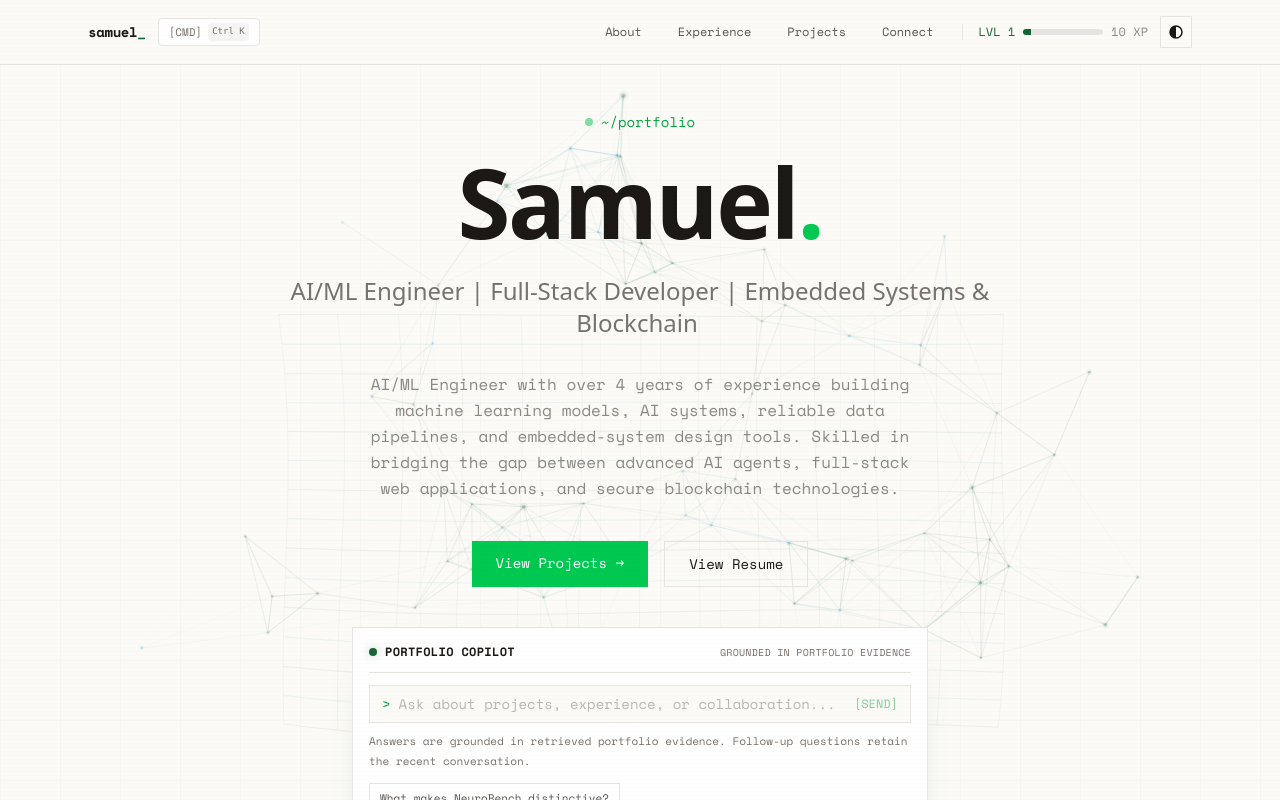
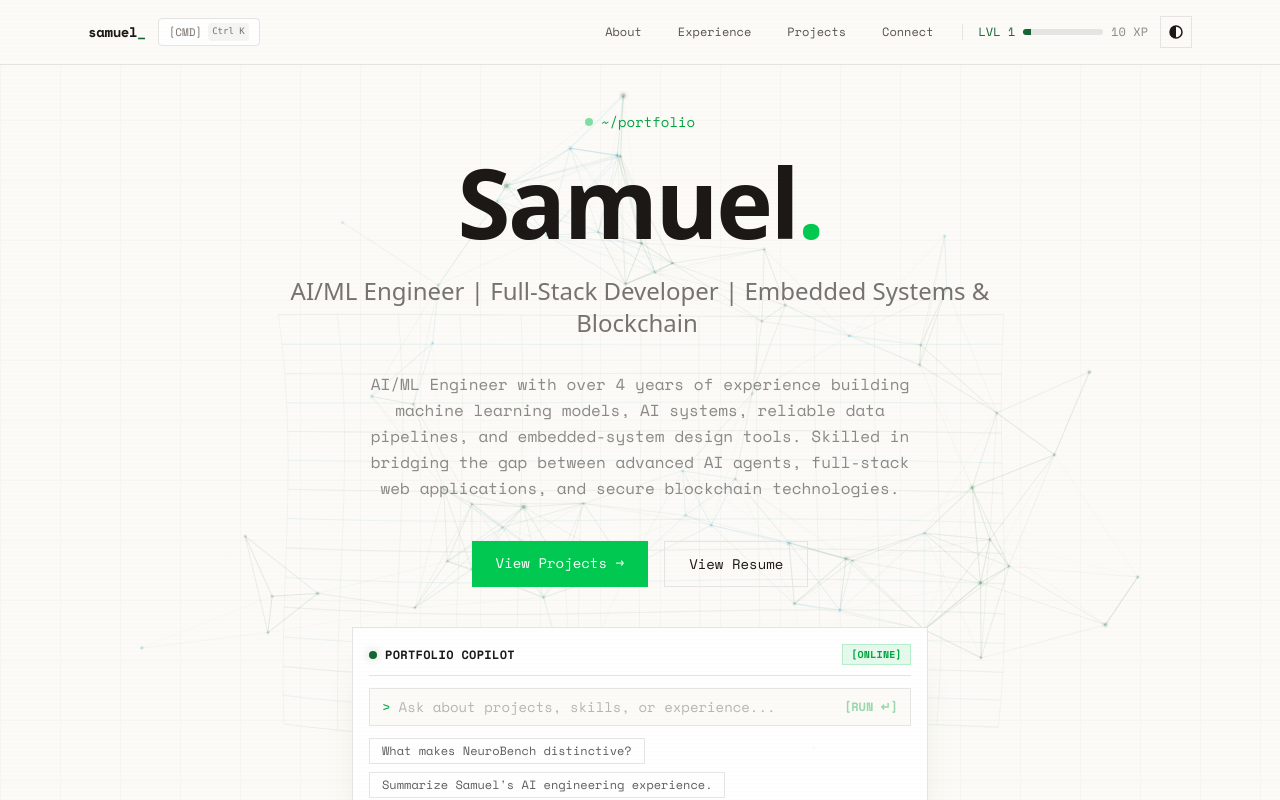
Before and after one commit to samuel-1-avson/portfolio, a Next.js app: page / in a window 1280 px wide. Shown: the top 800 px of the page. Built offline with nearby package versions, Linux system fonts and the light colour scheme.

Commit message:
style: streamline and declutter Portfolio Copilot chat UI

```diff
--- a/src/components/sections/HeroSection.tsx
+++ b/src/components/sections/HeroSection.tsx
@@ -115,39 +115,42 @@ const HeroSection = () => {
 
             <div className="mx-auto mt-10 max-w-xl text-left">
               <div className="border border-[var(--retro-border)] bg-[color:color-mix(in_srgb,var(--retro-card-bg)_94%,transparent)] p-3 shadow-[0_16px_48px_-32px_var(--terminal-glow)] sm:p-4">
-                <div className="mb-3 flex items-center justify-between gap-3 border-b border-[var(--retro-border)] pb-3">
+                <div className="mb-3 flex items-center justify-between gap-3 border-b border-[var(--retro-border)] pb-2.5">
                   <div className="flex items-center gap-2 font-mono text-xs font-semibold tracking-wide text-[var(--retro-fg)]">
                     <span className="size-2 rounded-full bg-[var(--terminal-green)] shadow-[0_0_10px_var(--terminal-glow)]" />
                     PORTFOLIO COPILOT
                   </div>
-                  <span className="font-mono text-[10px] uppercase tracking-wide text-[var(--text-subtle)]">Grounded in portfolio evidence</span>
+                  <span className="font-mono text-[10px] font-bold text-green-600 uppercase tracking-wide bg-green-500/10 px-2 py-0.5 border border-green-500/20">[ONLINE]</span>
                 </div>
               <form onSubmit={(event) => { event.preventDefault(); void ask(chatInput); }} className="relative">
                 <div className="flex items-center gap-2 border border-[var(--retro-border)] bg-[var(--retro-bg)] px-3 py-2">
                   <span className="font-mono text-sm text-green-600" aria-hidden="true">&gt;</span>
                   <label className="sr-only" htmlFor="portfolio-question">Ask Samuel&apos;s portfolio assistant</label>
-                  <input ref={inputRef} id="portfolio-question" type="text" value={chatInput} onChange={(event) => setChatInput(event.target.value)} maxLength={800} disabled={isTyping} aria-describedby="portfolio-assistant-hint" placeholder="Ask about projects, experience, or collaboration..." className="min-w-0 flex-1 bg-transparent font-mono text-sm text-[var(--retro-fg)] placeholder:text-[var(--retro-fg)]/30 outline-none" />
-                  <button type="submit" disabled={isTyping || !chatInput.trim()} className="font-mono text-xs text-green-600 transition-colors hover:text-green-500 disabled:opacity-50">[SEND]</button>
+                  <input ref={inputRef} id="portfolio-question" type="text" value={chatInput} onChange={(event) => setChatInput(event.target.value)} maxLength={800} disabled={isTyping} placeholder="Ask about projects, skills, or experience..." className="min-w-0 flex-1 bg-transparent font-mono text-sm text-[var(--retro-fg)] placeholder:text-[var(--retro-fg)]/30 outline-none" />
+                  <button type="submit" disabled={isTyping || !chatInput.trim()} className="font-mono text-xs font-bold text-green-600 transition-colors hover:text-green-500 disabled:opacity-40">[RUN ↵]</button>
                 </div>
               </form>
-              <p id="portfolio-assistant-hint" className="mt-2 font-mono text-[11px] leading-5 text-[var(--text-subtle)]">Answers are grounded in retrieved portfolio evidence. Follow-up questions retain the recent conversation.</p>
 
               {!latestAssistant && !isTyping && <div className="mt-3 flex flex-wrap gap-2" aria-label="Suggested questions">
-                {suggestedQuestions.map((question) => <button key={question} type="button" onClick={() => void ask(question)} className="border border-[var(--retro-border)] px-2.5 py-1.5 text-left font-mono text-[11px] text-[var(--text-muted)] transition hover:border-[var(--terminal-green)] hover:text-[var(--terminal-green)]">{question}</button>)}
+                {suggestedQuestions.map((question) => (
+                  <button key={question} type="button" onClick={() => void ask(question)} className="border border-[var(--retro-border)] px-3 py-1 text-left font-mono text-xs text-[var(--retro-fg)]/70 transition hover:border-green-500 hover:text-green-500">
+                    {question}
+                  </button>
+                ))}
               </div>}
 
-              {(latestAssistant || isTyping) && <div aria-live="polite" aria-atomic="true" className="mt-2 border border-[var(--retro-border)] bg-[var(--retro-bg)] p-3 text-left">
-                <div className="mb-1 flex items-center justify-between"><span className="font-mono text-xs text-green-600">$ response:</span>{messages.length > 0 && <button type="button" onClick={() => setMessages([])} className="font-mono text-[10px] text-[var(--retro-fg)]/40 hover:text-green-600">[CLEAR]</button>}</div>
-                {latestVisitor && !isTyping && <p className="mb-2 truncate font-mono text-[11px] text-[var(--text-subtle)]">you &gt; {latestVisitor.text}</p>}
-                <div className="max-h-64 overflow-y-auto pr-1 font-mono text-sm leading-6 text-[var(--retro-fg)]/80 whitespace-pre-wrap break-words">{isTyping ? <span className="animate-pulse">thinking...</span> : formattedResponse}</div>
+              {(latestAssistant || isTyping) && <div aria-live="polite" aria-atomic="true" className="mt-3 border border-[var(--retro-border)] bg-[var(--retro-bg)] p-3 text-left">
+                <div className="mb-2 flex items-center justify-between border-b border-[var(--retro-border)] pb-1.5"><span className="font-mono text-xs font-bold text-green-600">$ RESPONSE:</span>{messages.length > 0 && <button type="button" onClick={() => setMessages([])} className="font-mono text-[10px] font-bold text-[var(--retro-fg)]/40 hover:text-green-600">[CLEAR]</button>}</div>
+                {latestVisitor && !isTyping && <p className="mb-2 truncate font-mono text-xs text-[var(--text-subtle)]">you &gt; {latestVisitor.text}</p>}
+                <div className="terminal-scrollbar max-h-60 overflow-y-auto pr-1 font-mono text-sm leading-relaxed text-[var(--retro-fg)]/90 whitespace-pre-wrap break-words">{isTyping ? <span className="animate-pulse text-green-500">thinking...</span> : formattedResponse}</div>
                 {latestAssistant?.notice && <p className="mt-2 font-mono text-xs text-[var(--retro-fg)]/40">{latestAssistant.notice}</p>}
                 {latestAssistant?.sources && latestAssistant.sources.length > 0 && <div className="mt-3 border-t border-[var(--retro-border)] pt-2">
-                  <p className="font-mono text-[10px] uppercase tracking-wider text-[var(--text-subtle)]">{latestAssistant.retrieval === "semantic" ? "Semantic retrieved evidence" : "Retrieved evidence"}</p>
+                  <p className="font-mono text-[10px] uppercase tracking-wider text-[var(--text-subtle)] font-bold">{latestAssistant.retrieval === "semantic" ? "Retrieved Evidence" : "Evidence Sources"}</p>
                   <div className="mt-1 flex flex-wrap gap-1.5">
-                    {latestAssistant.sources.map((source) => source.href ? <a key={source.sourceId} href={source.href} target="_blank" rel="noopener noreferrer" className="inline-flex max-w-full items-center gap-1 border border-[var(--retro-border)] px-2 py-1 font-mono text-[10px] text-[var(--text-muted)] transition hover:border-[var(--terminal-green)] hover:text-[var(--terminal-green)]"><span className="truncate">{source.sourceTitle}</span><ExternalLinkIcon className="h-3 w-3 shrink-0" /></a> : <span key={source.sourceId} className="max-w-full truncate border border-[var(--retro-border)] px-2 py-1 font-mono text-[10px] text-[var(--text-muted)]">{source.sourceTitle}</span>)}
+                    {latestAssistant.sources.map((source) => source.href ? <a key={source.sourceId} href={source.href} target="_blank" rel="noopener noreferrer" className="inline-flex max-w-full items-center gap-1 border border-[var(--retro-border)] px-2 py-1 font-mono text-[10px] text-[var(--text-muted)] transition hover:border-green-500 hover:text-green-500"><span className="truncate">{source.sourceTitle}</span><ExternalLinkIcon className="h-3 w-3 shrink-0" /></a> : <span key={source.sourceId} className="max-w-full truncate border border-[var(--retro-border)] px-2 py-1 font-mono text-[10px] text-[var(--text-muted)]">{source.sourceTitle}</span>)}
                   </div>
                 </div>}
-                {latestAssistant?.actions && <div className="mt-3 flex flex-wrap gap-2">{latestAssistant.actions.map((action) => <a key={action.href} href={action.href} target={action.href.startsWith("http") ? "_blank" : undefined} rel={action.href.startsWith("http") ? "noopener noreferrer" : undefined} className="border border-[var(--retro-border)] px-2 py-1 font-mono text-xs text-green-600 transition hover:border-green-500">[{action.label} →]</a>)}</div>}
+                {latestAssistant?.actions && <div className="mt-3 flex flex-wrap gap-2">{latestAssistant.actions.map((action) => <a key={action.href} href={action.href} target={action.href.startsWith("http") ? "_blank" : undefined} rel={action.href.startsWith("http") ? "noopener noreferrer" : undefined} className="border border-green-500 bg-green-500/10 px-3 py-1 font-mono text-xs font-bold text-green-600 transition hover:bg-green-500 hover:text-white">[{action.label} →]</a>)}</div>}
               </div>}
               </div>
             </div>
```
